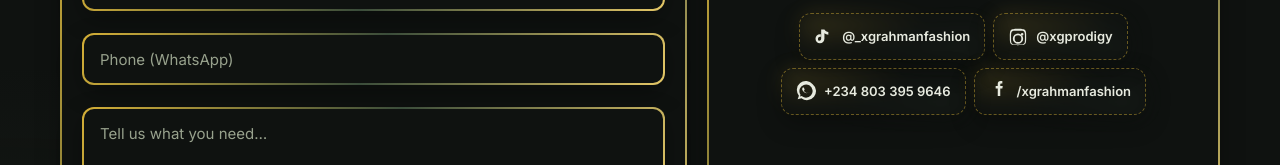
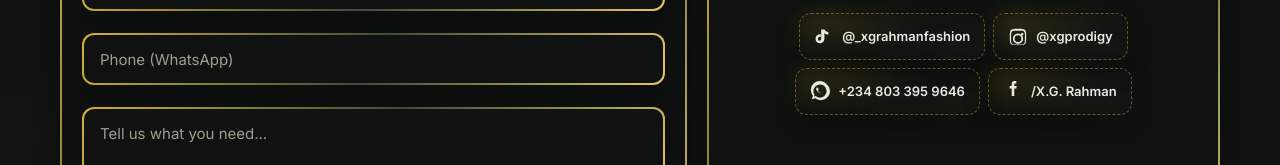
Before and after one commit to AbdurrahmanSudais/XGRahmanFashion, a plain HTML site: page index.html in a window 1280 px wide. Shown: the part 2035-2200 px from the top of the page. Drawn offline with nearby package versions, Linux system fonts and the light colour scheme; a web font is replaced by a local one.

Commit message:
Update index.html

```diff
--- a/index.html
+++ b/index.html
@@ -471,9 +471,9 @@
             +234 803 395 9646
           </a>
           <!-- Facebook -->
-          <a class="btn btn-outline gold-border" href="#" aria-label="Facebook">
+          <a class="btn btn-outline gold-border" href="https://www.facebook.com/share/1HvdQtDeq2/" aria-label="Facebook">
             <svg class="icon" viewBox="0 0 24 24" aria-hidden="true"><path d="M13.5 9H16l.5-3h-3V4.5c0-.9.2-1.5 1.5-1.5H16V0h-2c-2.4 0-3.5 1.3-3.5 3.6V6H8v3h2.5v9H13.5V9z"/></svg>
-            /xgrahmanfashion
+            /X.G. Rahman
           </a>
         </div>
       </div>
```
